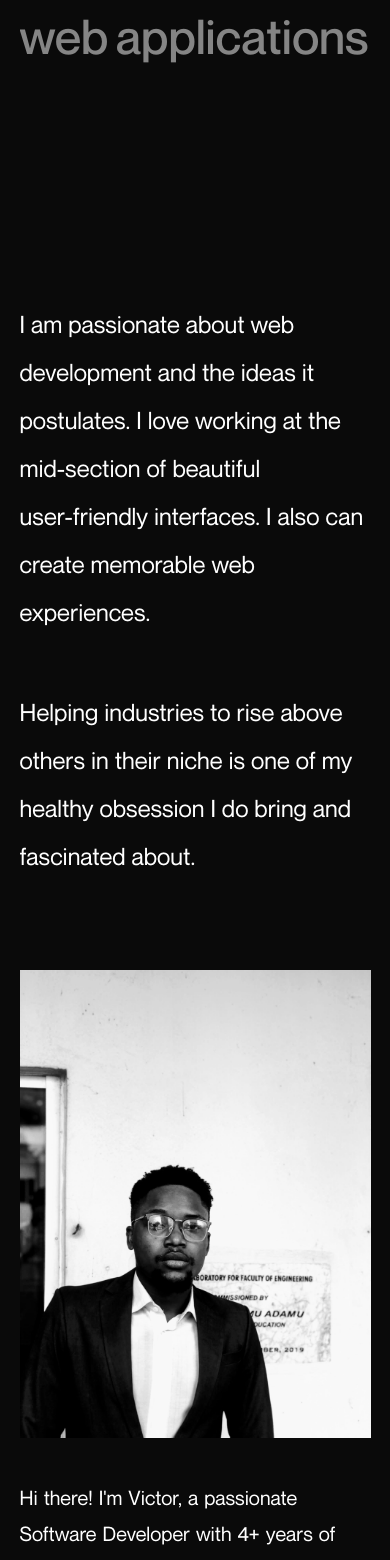
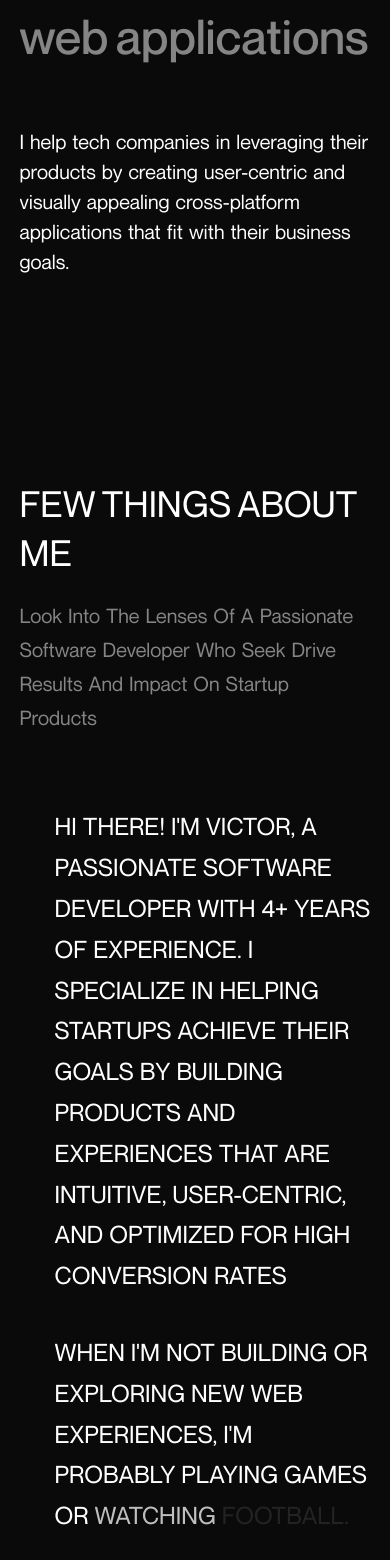
Before and after one commit to edidiesky/portfolio, a Next.js app: page /about/_components in a window 390 px wide. Shown: the part 366-1926 px from the top of the page. Built offline with nearby package versions, Linux system fonts and the light colour scheme.

Commit message:
Fixed the layout

```diff
--- a/src/constants/utils/framer.jsx
+++ b/src/constants/utils/framer.jsx
@@ -28,7 +28,7 @@ export const LargeSlideUp = {
     y: "0%",
     transition: {
       duration: .7,
-      delay: i * 0.05,
+      delay: i * 0.09,
       ease: [0.62, 0.05, 0.01, 0.99],
     },
   }),
--- a/src/pages/(Home)/_components/Cta.jsx
+++ b/src/pages/(Home)/_components/Cta.jsx
@@ -19,7 +19,7 @@ export default function Cta() {
       className="py-24 lg:py-32 z-[500000] flex flex-col items-end justify-end"
     >
       <div className="w-[90%] max-w-custom mx-auto flex flex-col gap-20 md:gap-32 items-end justify-end">
-        <h4 className="text-5xl md:text-6xl uppercase w-full font-portfolio_regular leading-[1.2] titleRef text-[#fff]">
+        <h4 className="text-4xl lg:text-6xl uppercase w-full font-portfolio_regular leading-[1.2] titleRef text-[#fff]">
           <div className="md:max-w-[500px]">
             {" "}
             <AnimateTextWord type="largeText">
@@ -29,7 +29,7 @@ export default function Cta() {
           {/* <sup className="text-2xl md:text-4xl">4</sup> */}
           <div className="w-full pt-3 lg:grid-cols-2 grid gap-4">
             <div className="w-full"></div>
-            <span className="block text-xl text_background max-w-[500px] capitalize md:text-3xl">
+            <span className="block text-xl text_background max-w-[500px] capitalize md:text-2xl">
               <AnimateTextWord>
                 Look into the lenses of a passionate software developer who seek
                 drive results and impact on startup products
@@ -41,14 +41,14 @@ export default function Cta() {
           <div className="flex flex-col gap-12 w-full">
             <h4
               className="w-full
-            text-3xl lg:text-4xl flex uppercase flex-wrap gap-x-[8px]
+            text-2xl lg:text-4xl flex uppercase flex-wrap gap-x-[8px]
             gap-y-[8px] leading-[1.2] font-portfolio_regular"
             >
               <Word>{aboutText2}</Word>
             </h4>
             <h4
               className="w-full
-            text-4xl lg:text-4xl flex uppercase flex-wrap gap-x-[8px]
+            text-2xl lg:text-4xl flex uppercase flex-wrap gap-x-[8px]
             gap-y-[8px] leading-[1.2] font-portfolio_regular"
             >
               <Word>{ctatext1}</Word>
--- a/src/pages/(Home)/_components/Work.jsx
+++ b/src/pages/(Home)/_components/Work.jsx
@@ -7,7 +7,7 @@ const Work = () => {
     <>
       <div className="py-12 w-full relative">
         <div className="w-[90%] max-w-custom_1 flex flex-col gap-12 md:gap-24 mx-auto">
-          <h4 className="text-5xl md:text-6xl uppercase w-full font-portfolio_regular leading-[1.2] titleRef text-[#fff]">
+          <h4 className="text-4xl lg:text-6xl uppercase w-full font-portfolio_regular leading-[1.2] titleRef text-[#fff]">
             <div className="md:max-w-[560px]">
               {" "}
               <AnimateTextWord type="largeText">
--- a/src/pages/(Home)/_components/skills.jsx
+++ b/src/pages/(Home)/_components/skills.jsx
@@ -12,7 +12,7 @@ const Skills = () => {
     <div data-scroll className="py-20 flex flex-col gap-24">
       <div className="w-[90%] mx-auto max-w-custom grid gap-8">
         <div className="flex flex-col gap-24 justify-end">
-          <h4 className="text-5xl md:text-6xl uppercase w-full font-portfolio_regular leading-[1.2] titleRef text-[#fff]">
+          <h4 className="text-4xl lg:text-6xl uppercase w-full font-portfolio_regular leading-[1.2] titleRef text-[#fff]">
             <div className="md:max-w-[500px]">
               {" "}
               <AnimateTextWord type="largeText">
@@ -59,7 +59,7 @@ const Skills = () => {
       <div className="w-[90%] mx-auto max-w-custom grid gap-8">
         <div className="w-[100px]"></div>
         <div className="w-full flex flex-col gap-8 md:gap-12">
-          <h4 className="text-5xl md:text-6xl uppercase w-full font-portfolio_regular leading-[1.2] titleRef text-[#fff]">
+          <h4 className="text-4xl lg:text-6xl uppercase w-full font-portfolio_regular leading-[1.2] titleRef text-[#fff]">
             <div className="md:max-w-[500px]">
               {" "}
               <AnimateTextWord type="largeText">
--- a/src/pages/about/_components/About.jsx
+++ b/src/pages/about/_components/About.jsx
@@ -1,5 +1,4 @@
 "use client";
-import React, { useRef } from "react";
 import Word from "@/components/animations/Word";
 import Image from "next/image";
 import Link from "next/link";
@@ -13,16 +12,13 @@ export default function About() {
     "Helping industries to rise above others in their niche is one of my healthy obsession I do bring and fascinated about.";
 
   return (
-    <div data-scroll className="py-32 z-50 flex flex-col gap-24">
+    <div data-scroll className="py-12 z-50 flex flex-col gap-24">
       <div className="w-[90%] justify-end items-start mx-auto md:px-4 m-auto max-w-custom grid grid-cols-1 gap-4 ">
         <div className="w-[100%] flex flex-col items-end justify-end  gap-16">
-          <h3 className="relative w-full font-portfolio_regular max-w-[800px] text-2xl md:text-4xl leading-[1.5]">
+          <h3 className="w-full max-w-[900px] text-2xl lg:text-4xl flex uppercase flex-wrap gap-x-[8px]  gap-y-[8px] leading-[1.2] font-portfolio_regular">
             <Word>{ctatext1}</Word>
           </h3>
-          <h3
-            // style={{ lineHeight: "1.4 !important" }}
-            className="relative w-full font-portfolio_regular max-w-[800px] leading-[1.5] text-2xl md:text-4xl"
-          >
+          <h3 className="w-full max-w-[900px] text-2xl lg:text-4xl flex uppercase flex-wrap gap-x-[8px]  gap-y-[8px] leading-[1.2] font-portfolio_regular">
             <Word>{ctaText2}</Word>
           </h3>
         </div>
@@ -35,10 +31,12 @@ export default function About() {
           // ref={imageRef}
           className="md:w-[400px] h-full"
         >
-          <img
+          <Image
+            width={180}
+            height={160}
             alt="Cotion"
-            src={"/images/profile_6.jpg"}
-            className="object-cover"
+            src={"/eddy.jpeg"}
+            className="md:w-[100%] object-cover"
           />
         </div>
         <div className="flex flex-col gap-8">
@@ -47,13 +45,13 @@ export default function About() {
             text-xl lg:text-3xl flex flex-wrap gap-x-[8px]
             gap-y-[8px] leading-[1.2] font-portfolio_regular"
           >
-            <Word>{aboutText2}</Word>
+            <AnimateTextWord>{aboutText2}</AnimateTextWord>
           </h4>
           <h4
             className="w-full font-portfolio_regular text-xl
            lg:text-3xl leading-[1.2]"
           >
-            <Word>{ctatext4}</Word>
+            <AnimateTextWord>{ctatext4}</AnimateTextWord>
           </h4>
           <Link
             href={"/about"}
--- a/src/pages/about/_components/Hero.jsx
+++ b/src/pages/about/_components/Hero.jsx
@@ -1,16 +1,8 @@
 "use client";
 import React, { useRef } from "react";
-import { opacity, slideup, smallslideup } from "@/constants/utils/framer";
 import { motion, useInView } from "framer-motion";
+import AnimateTextWord from "@/components/animations/AnimateTextWord";
 export default function Hero() {
-  const container = useRef(null);
-  const imageRef = useRef(null);
-  const inView = useInView(container);
-
-  const container2 = useRef(null);
-  const inView2 = useInView(container2, {
-    margin: "0px 100px -50px 0px",
-  });
   const heroWords1 =
     "I am a Software Developer really obsessed in building top tech web applications";
   const heroTextslideup1 = {
@@ -34,14 +26,15 @@ export default function Hero() {
     },
   };
 
+  const heroWords3 = `I help tech companies in leveraging their products by creating user-centric and visually appealing cross-platform applications that fit with their business goals.`;
 
   return (
     <>
       <div
         data-scroll
-        className="min-h-[50vh] py-28 md:py-40 relative flex items-center justify-center"
+        className="min-h-[700px] py-28 md:py-28 relative flex items-center justify-center"
       >
-        <div className="w-[90%] mx-auto md:px-8 max-w-custom">
+        <div className="w-[90%] mx-auto max-w-custom">
           <div className="flex flex-col mx-auto items-center justify-between gap-y-8 gap-x-20">
             <div className="flex w-full flex-col gap-16 mx-auto">
               <span
@@ -71,6 +64,9 @@ export default function Hero() {
                   );
                 })}
               </span>
+              <h4 className="text-xl md:text-3xl max-w-[800px] font-portfolio_regular leading-[1.2] titleRef text-[#fff]">
+                <AnimateTextWord>{heroWords3}</AnimateTextWord>
+              </h4>
             </div>
           </div>
         </div>
--- a/src/pages/about/_components/index.jsx
+++ b/src/pages/about/_components/index.jsx
@@ -5,6 +5,7 @@ import About from "./About";
 // import Skills from "./skills";
 import Footer from "@/components/common/Footer";
 import Skills from "@/pages/(Home)/_components/skills";
+import Cta from "@/pages/(Home)/_components/Cta";
 // import About from "@/pages/(Home)/_components/About";
 
 export default function AboutIndex() {
@@ -12,7 +13,8 @@ export default function AboutIndex() {
     <div className=" relative">
       <div className="w-full z-20">
         <Hero />
-        <About />
+        <Cta/>
+        {/* <About /> */}
         <Skills />
       </div>
       {/* <Footer /> */}
--- a/src/pages/work/_components/Hero.jsx
+++ b/src/pages/work/_components/Hero.jsx
@@ -40,7 +40,7 @@ export default function Hero() {
             data-scroll-speed="2"
             className="font-normal max-w-[1200px] hero_text2 text_background flex flex-wrap
                  gap-[8px] lg:gap-[12px] items-center justify-start
-                text-5xl md:text-6xl lg:text-7xl
+                text-4xl lg:text-6xl lg:text-7xl
                 w-full leading-[1.2] font-portfolio_bold"
           >
             {/* A Software Developer who crafts captivating digital experiences. */}
```
Also changed, not shown: src/pages/(Home)/_components/Hero.jsx (+3 -5 lines).
